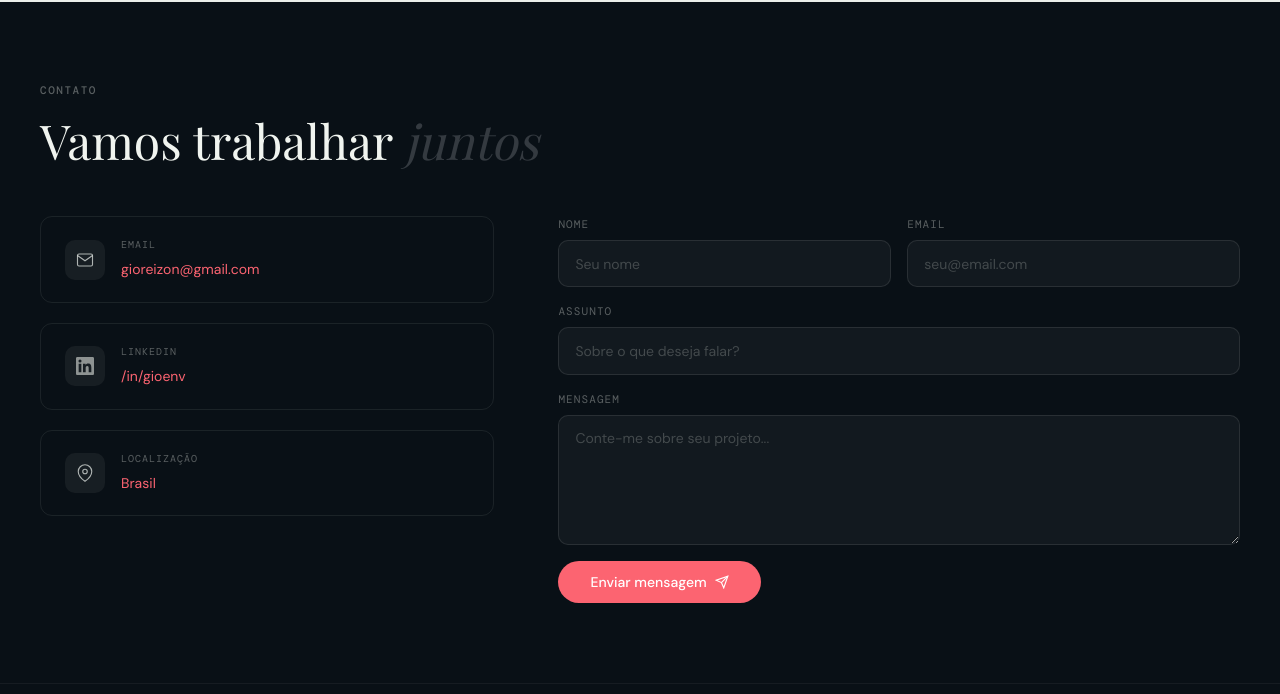
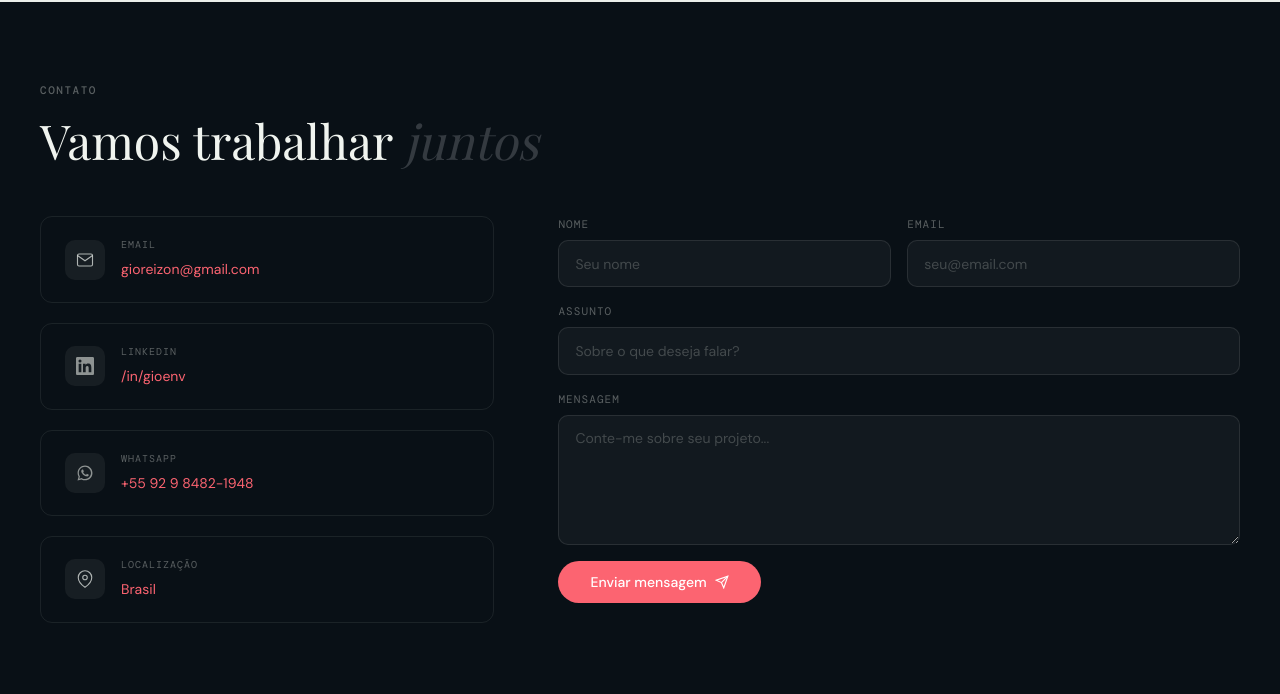
Before and after one commit to GiovannyCosta/portifolio, a plain HTML site: page index.html in a window 1280 px wide. Shown: the part 2954-3648 px from the top of the page. Drawn offline with nearby package versions, Linux system fonts and the light colour scheme; a web font is replaced by a local one.

Commit message:
feat: adiciona ícone e link do WhatsApp na seção de contatos

```diff
--- a/index.html
+++ b/index.html
@@ -344,6 +344,16 @@
               </div>
             </div>
             <div class="contact-item">
+              <div class="contact-icon"><svg width="18" height="18" viewBox="0 0 24 24" fill="rgba(240,244,239,.55)">
+                  <path
+                    d="M12.04 2C6.58 2 2.13 6.45 2.13 11.91c0 1.75.46 3.45 1.33 4.95L2 22l5.27-1.38a9.9 9.9 0 004.76 1.21h.01c5.46 0 9.91-4.45 9.91-9.91S17.5 2 12.04 2zm0 18.16h-.01a8.22 8.22 0 01-4.19-1.15l-.3-.18-3.13.82.84-3.05-.2-.31a8.2 8.2 0 01-1.26-4.38c0-4.55 3.7-8.24 8.25-8.24a8.25 8.25 0 010 16.49zm4.52-6.17c-.25-.12-1.47-.72-1.69-.81-.23-.08-.39-.12-.56.12-.16.25-.64.81-.78.98-.14.16-.29.18-.54.06-.25-.13-1.05-.39-2-1.23-.74-.66-1.24-1.47-1.38-1.72-.14-.25-.02-.38.11-.51.11-.11.25-.29.37-.43.12-.14.16-.25.25-.41.08-.17.04-.31-.02-.43-.06-.13-.56-1.35-.76-1.85-.2-.48-.41-.42-.56-.43h-.48c-.16 0-.43.06-.66.31-.23.25-.86.84-.86 2.05s.88 2.38 1 2.54c.12.16 1.73 2.64 4.2 3.7.59.25 1.05.41 1.41.52.59.19 1.13.16 1.56.1.47-.07 1.47-.6 1.67-1.18.21-.58.21-1.07.14-1.18-.06-.1-.23-.16-.48-.28z" />
+                </svg></div>
+              <div>
+                <div class="clabel">WhatsApp</div><a href="https://wa.me/5592984821948" class="cval" target="_blank"
+                  rel="noopener">+55 92 9 8482-1948</a>
+              </div>
+            </div>
+            <div class="contact-item">
               <div class="contact-icon"><svg width="18" height="18" viewBox="0 0 24 24" fill="none"
                   stroke="rgba(240,244,239,.7)" stroke-width="1.5">
                   <path d="M21 10c0 7-9 13-9 13s-9-6-9-13a9 9 0 0118 0z" />
```
